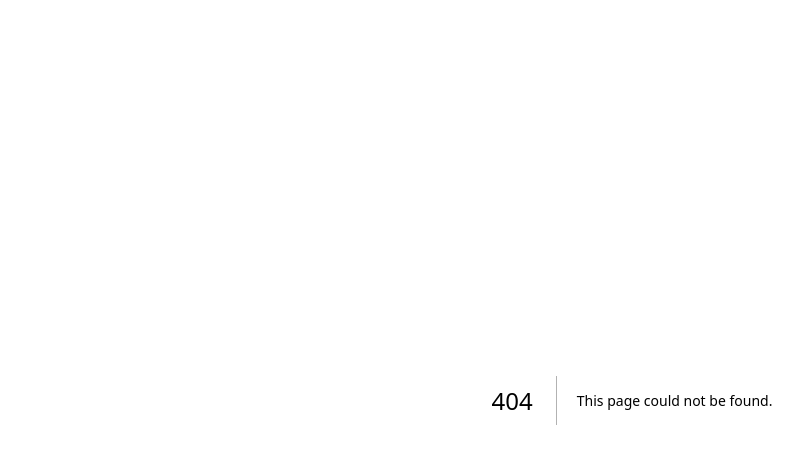
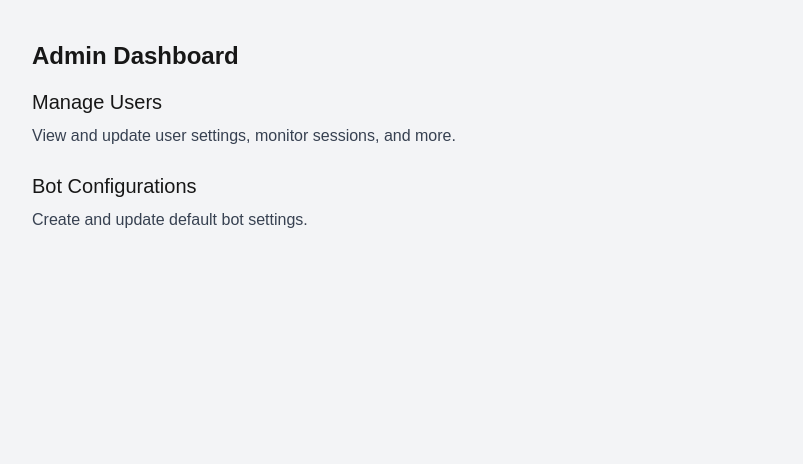
Before and after one commit to CasianLW/whatsapp_assistant_ai, a Next.js app in the folder whatsapp-ai_frontend/: page /admin in a window 1280 px wide. Before the commit this address had no page. Shown: the top 464 px of the page, without its empty margins (8-811 px from the left). Built offline with nearby package versions, Linux system fonts and the light colour scheme.

Commit message:
admin page (start dev)

```diff
--- /dev/null
+++ b/whatsapp-ai_frontend/app/admin/page.tsx
@@ -0,0 +1,19 @@
+export default function AdminDashboard() {
+  return (
+    <main className="p-10 bg-gray-100 h-screen">
+      <h1 className="text-2xl font-bold mb-4">Admin Dashboard</h1>
+      <section className="mb-6">
+        <h2 className="text-xl mb-2">Manage Users</h2>
+        <p className="text-gray-700">
+          View and update user settings, monitor sessions, and more.
+        </p>
+      </section>
+      <section>
+        <h2 className="text-xl mb-2">Bot Configurations</h2>
+        <p className="text-gray-700 mb-4">
+          Create and update default bot settings.
+        </p>
+      </section>
+    </main>
+  );
+}
```
